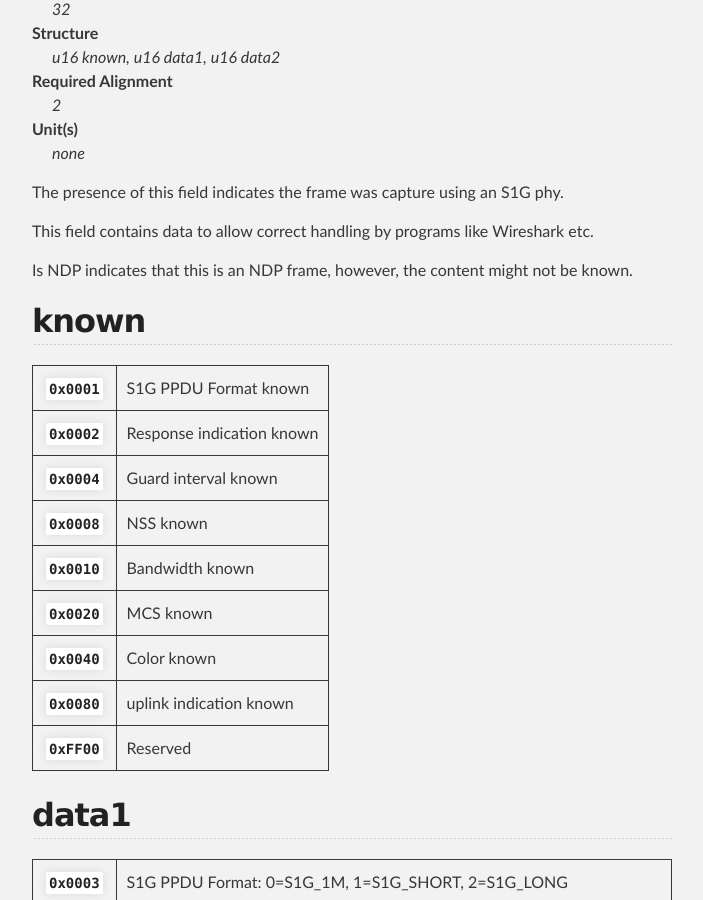
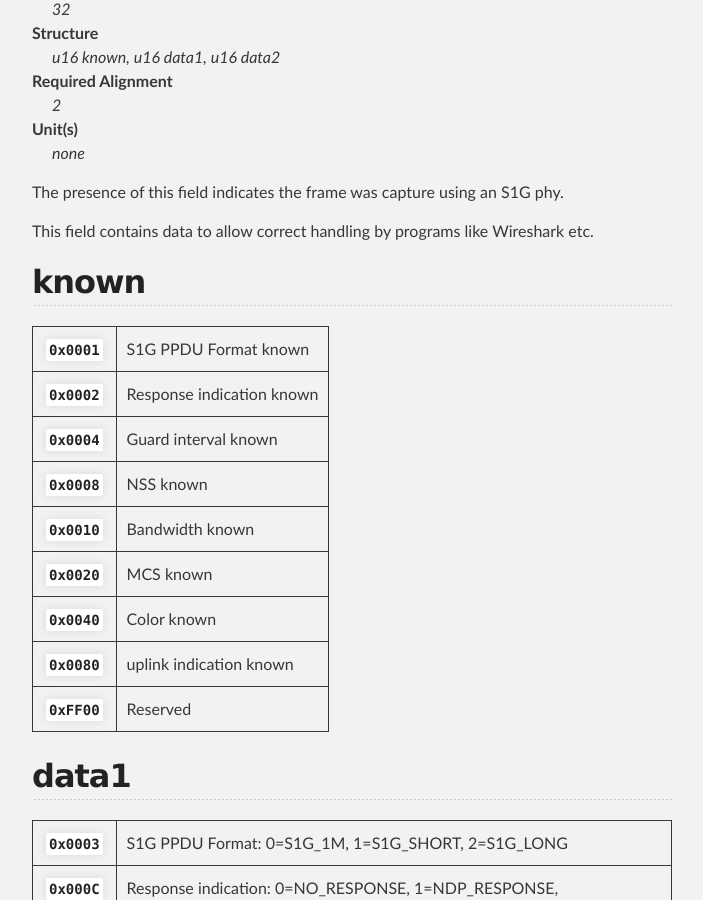
Before and after one commit to radiotap/radiotap.github.io, a Jekyll site: the page built from fields/S1G.md, in a window 1280 px wide and 900 px high, scrolled down 314 px. Shown: the whole window, without its empty margins (288-991 px from the left). Built offline with Jekyll 4.4.1, drawn with Linux system fonts in a browser that asks for light colours.

Commit message:
S1G: remove mention of NDP

```diff
--- a/fields/S1G.md
+++ b/fields/S1G.md
@@ -19,8 +19,6 @@ The presence of this field indicates the frame was capture using an S1G phy.
 
 This field contains data to allow correct handling by programs like
 Wireshark etc.
-
-Is NDP indicates that this is an NDP frame, however, the content might not be known.
 
 ## known
 
```
